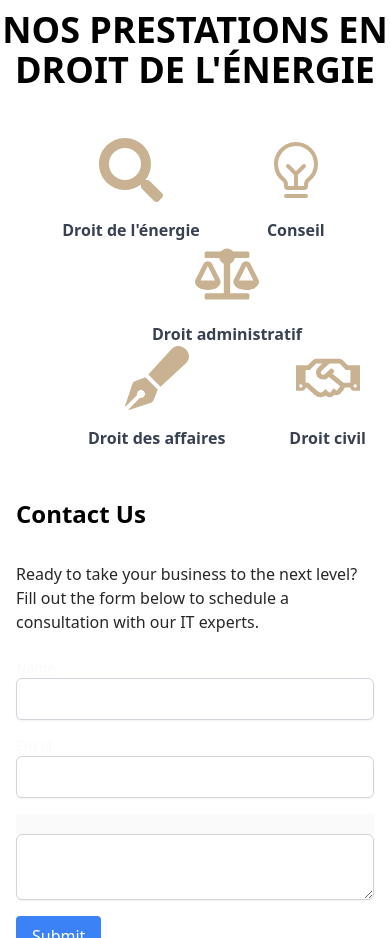
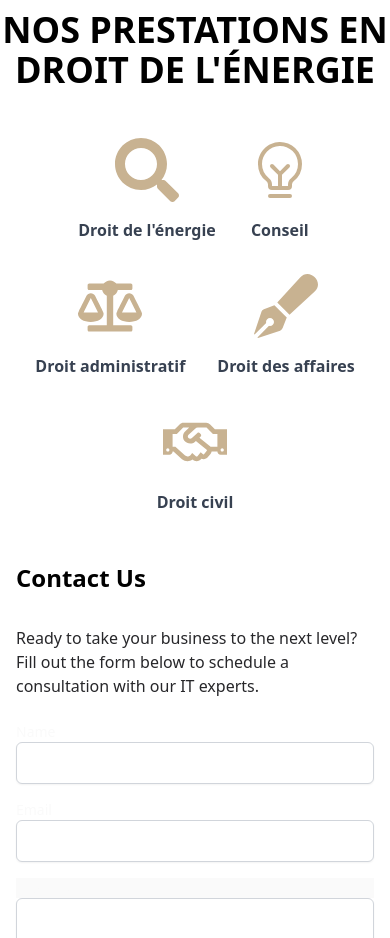
Before and after one commit to AYMAN-AZ-HUB/Yek-Consulting, a React (Create React App) app: page / in a window 390 px wide. Shown: the part 6040-6978 px from the top of the page. Built offline with nearby package versions, Linux system fonts and the light colour scheme.

Commit message:
NOS PRESTATIONS EN DROIT DE L'ÉNERGIE fixed in responsive

```diff
--- a/src/components/sections/Nospresentations.js
+++ b/src/components/sections/Nospresentations.js
@@ -1,21 +1,17 @@
-import React from 'react';
-import { FaSearch } from "react-icons/fa";
-import { PiLightbulbFilament } from "react-icons/pi";
-import { FaBalanceScale } from "react-icons/fa";
-import { FaPenFancy } from "react-icons/fa";
-import { FaRegHandshake } from "react-icons/fa";
+import { FaSearch, FaBalanceScale, FaPenFancy, FaRegHandshake } from 'react-icons/fa';
+import { PiLightbulbFilament } from 'react-icons/pi';
 
-const IconRow = () => {
+const ResponsiveComponent = () => {
   return (
     <div className="mt-12 text-center">
       <h1 className="text-4xl uppercase font-extrabold mb-12 text-black-800 mt-8">Nos prestations en droit de l'énergie</h1>
-      <div className="flex flex-wrap justify-center items-center space-x-16">
+      <div className="flex flex-wrap justify-center items-center gap-8 lg:gap-16">
         <div className="text-center transform transition-transform duration-300 hover:scale-110">
           <FaSearch className="w-16 h-16 cursor-pointer mx-auto text-[#c8b291]" />
           <p className="mt-4 text-base font-semibold text-gray-700">Droit de l'énergie</p>
         </div>
         <div className="text-center transform transition-transform duration-300 hover:scale-110">
-          <PiLightbulbFilament className="w-16 cursor-pointer h-16 mx-auto text-[#c8b291]" />
+          <PiLightbulbFilament className="w-16 h-16 cursor-pointer mx-auto text-[#c8b291]" />
           <p className="mt-4 text-base font-semibold text-gray-700">Conseil</p>
         </div>
         <div className="text-center transform transition-transform duration-300 hover:scale-110">
@@ -33,6 +29,6 @@ const IconRow = () => {
       </div>
     </div>
   );
-}
+};
 
-export default IconRow;
+export default ResponsiveComponent;
```
